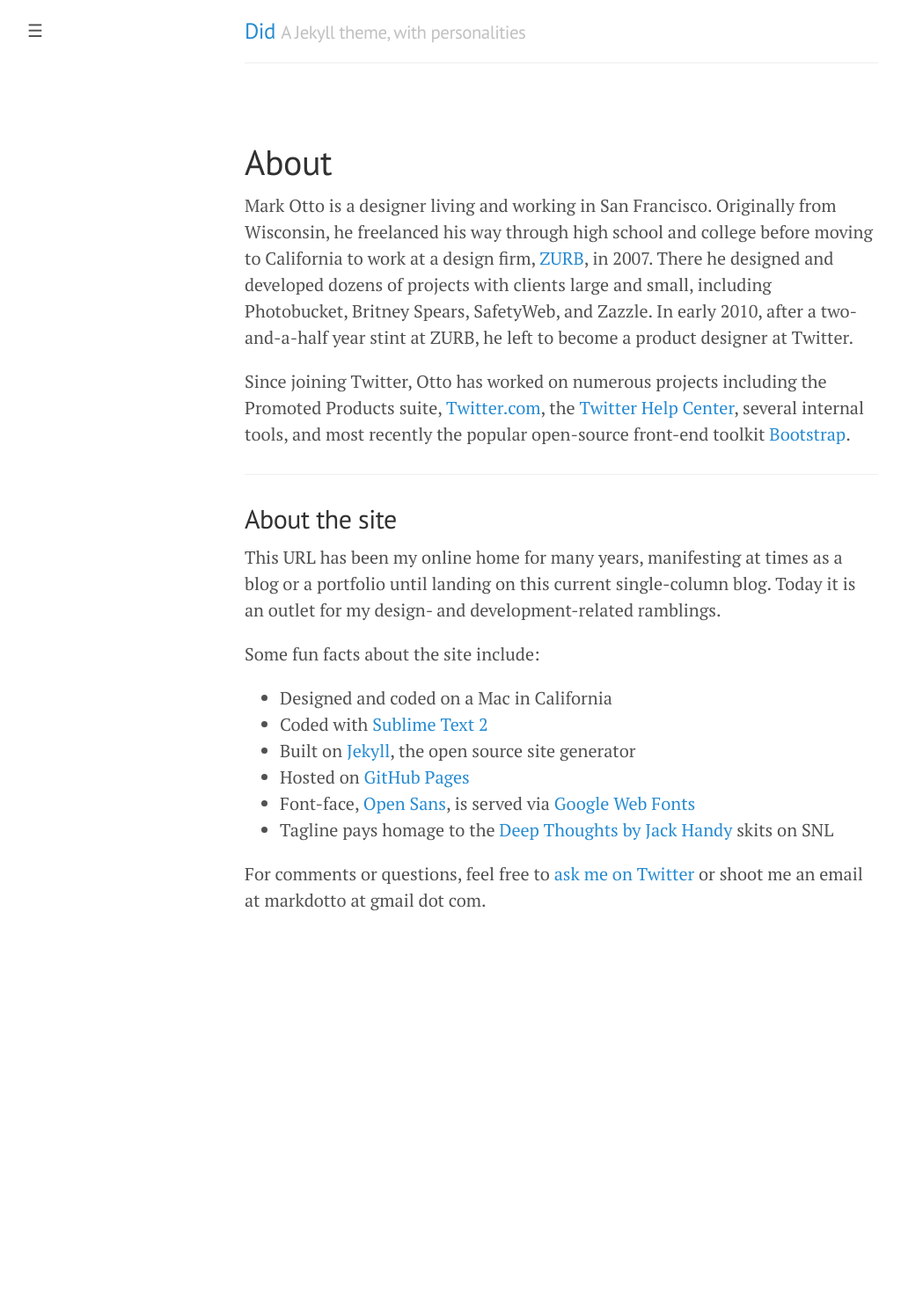
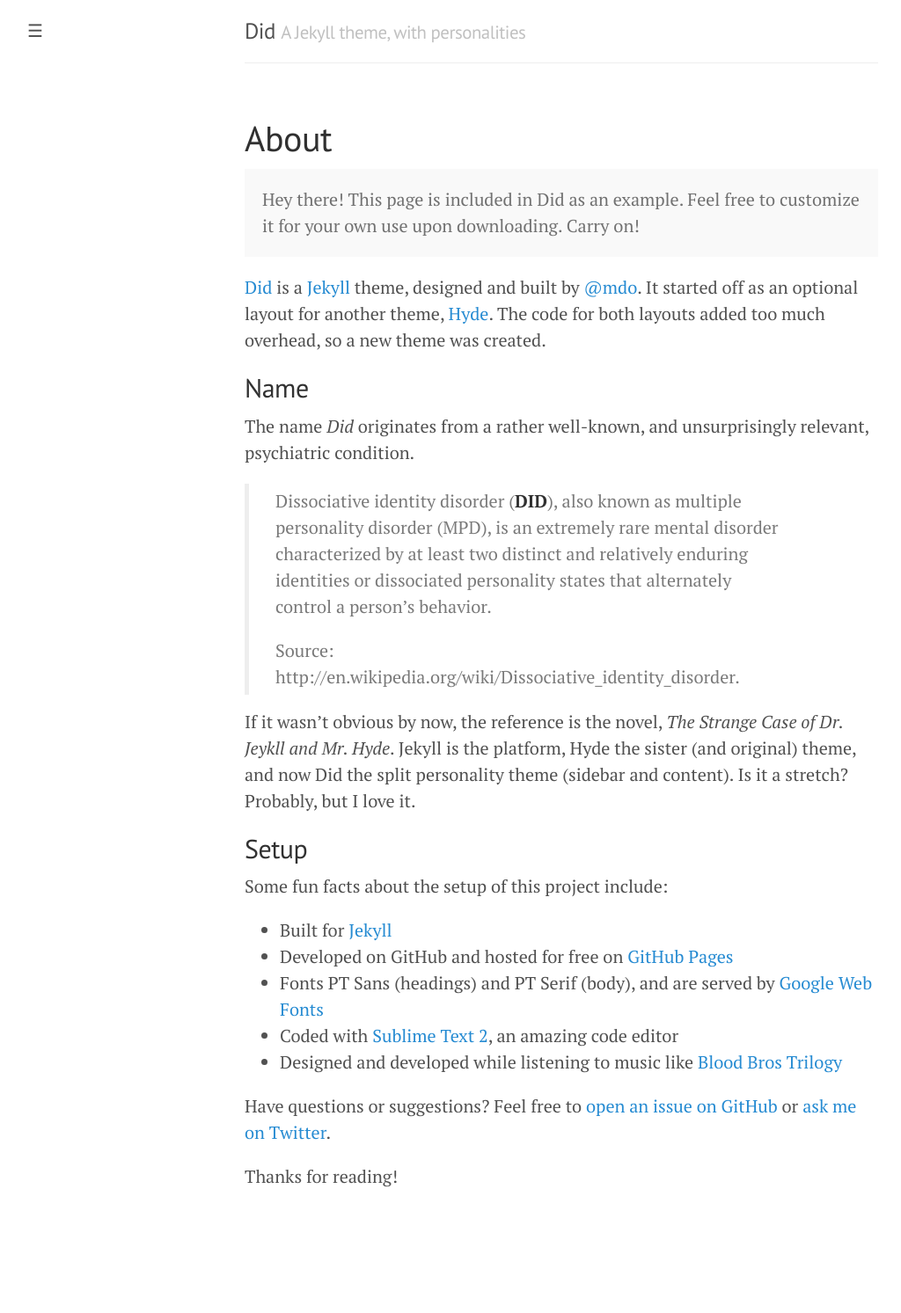
Before and after one commit to qiuyi943/qiuyi943.github.io, a Jekyll site: the page built from about.md, in a window 1280 px wide. Shown: the whole page at 88% size, without its empty margins (2-1026 px from the left). Built offline with Jekyll 4.4.1, drawn with Linux system fonts in a browser that asks for light colours; Markdown is read by kramdown in place of the engine named in the settings; before the commit the page ends 1119 px from its top, so only the background shows below that.

Commit message:
Rework included about page, and it's associated CSS

```diff
--- a/about.md
+++ b/about.md
@@ -1,28 +1,34 @@
 ---
-layout: default
+layout: page
 title: About
 ---
 
-<div class="page">
+<p class="message">
+  Hey there! This page is included in Did as an example. Feel free to customize it for your own use upon downloading. Carry on!
+</p>
 
-  <h1 class="page-title">About</h1>
+[Did](http://mdo.github.io/did) is a [Jekyll](http://jekyllrb.com) theme, designed and built by [@mdo](https://twitter.com/mdo). It started off as an optional layout for another theme, [Hyde](http://andhyde.com). The code for both layouts added too much overhead, so a new theme was created.
 
-  <p>Mark Otto is a designer living and working in San Francisco. Originally from Wisconsin, he freelanced his way through high school and college before moving to California to work at a design firm, <a href="http://zurb.com">ZURB</a>, in 2007. There he designed and developed dozens of projects with clients large and small, including Photobucket, Britney Spears, SafetyWeb, and Zazzle. In early 2010, after a two-and-a-half year stint at ZURB, he left to become a product designer at Twitter.</p>
-  <p>Since joining Twitter, Otto has worked on numerous projects including the Promoted Products suite, <a href="http://twitter.com">Twitter.com</a>, the <a href="http://support.twitter.com">Twitter Help Center</a>, several internal tools, and most recently the popular open-source front-end toolkit <a href="http://twitter.github.com/bootstrap/">Bootstrap</a>.</p>
+## Name
 
-  <hr>
+The name *Did* originates from a rather well-known, and unsurprisingly relevant, psychiatric condition.
 
-  <h2>About the site</h2>
-  <p>This URL has been my online home for many years, manifesting at times as a blog or a portfolio until landing on this current single-column blog. Today it is an outlet for my design- and development-related ramblings.</p>
-  <p>Some fun facts about the site include:</p>
-  <ul>
-    <li>Designed and coded on a Mac in California</li>
-    <li>Coded with <a href="http://sublimetext.org/2">Sublime Text 2</a></li>
-    <li>Built on <a href="http://jekyllrb.com/">Jekyll</a>, the open source site generator</li>
-    <li>Hosted on <a href="http://pages.github.com">GitHub Pages</a></li>
-    <li>Font-face, <a href="http://www.google.com/webfonts/specimen/Open+Sans">Open Sans</a>, is served via <a href="http://www.google.com/webfonts">Google Web Fonts</a></li>
-    <li>Tagline pays homage to the <a href="http://www.youtube.com/watch?v=hVPHXo6Jnt8">Deep Thoughts by Jack Handy</a> skits on SNL</li>
-  </ul>
-  <p>For comments or questions, feel free to <a href="http://twitter.com/mdo">ask me on Twitter</a> or shoot me an email at markdotto at gmail dot com.</p>
+> Dissociative identity disorder (<strong>DID</strong>), also known as multiple personality disorder (MPD), is an extremely rare mental disorder characterized by at least two distinct and relatively enduring identities or dissociated personality states that alternately control a person's behavior.
+>
+> Source: http://en.wikipedia.org/wiki/Dissociative_identity_disorder.
 
-</div>
+If it wasn't obvious by now, the reference is the novel, *The Strange Case of Dr. Jeykll and Mr. Hyde*. Jekyll is the platform, Hyde the sister (and original) theme, and now Did the split personality theme (sidebar and content). Is it a stretch? Probably, but I love it.
+
+## Setup
+
+Some fun facts about the setup of this project include:
+
+* Built for [Jekyll](http://jekyllrb.com)
+* Developed on GitHub and hosted for free on [GitHub Pages](https://pages.github.com)
+* Fonts PT Sans (headings) and PT Serif (body), and are served by [Google Web Fonts](http://www.google.com/webfonts)
+* Coded with [Sublime Text 2](http://sublimetext.org), an amazing code editor
+* Designed and developed while listening to music like [Blood Bros Trilogy](https://soundcloud.com/maddecent/sets/blood-bros-series)
+
+Have questions or suggestions? Feel free to [open an issue on GitHub](https://github.com/mdo/did/issues/new) or [ask me on Twitter](https://twitter.com/mdo).
+
+Thanks for reading!
--- a/public/css/did.css
+++ b/public/css/did.css
@@ -22,11 +22,11 @@
  *
  * Body resets
  * Custom type
+ * Messages
  * Container
  * Masthead
  * Sidebar
- * Posts
- * Error page
+ * Posts and pages
  * Pagination
  */
 
@@ -205,6 +205,21 @@
 
 
 /*
+ * Messages
+ *
+ * Show alert messages to users. You may add it to single elements like a `<p>`,
+ * or to a parent if there are multiple elements to show.
+ */
+
+.message {
+  margin-bottom: 1rem;
+  padding: 1rem;
+  color: #717171;
+  background-color: #f9f9f9;
+}
+
+
+/*
  * Containers
  *
  * The wrapper and container are used to position site content.
@@ -251,6 +266,9 @@
 .masthead-title {
   margin-top: 0;
   margin-bottom: 0;
+  color: #505050;
+}
+.masthead-title a {
   color: #505050;
 }
 .masthead-title small {
@@ -378,21 +396,24 @@
 
 
 /*
- * Posts
+ * Posts and pages
  *
- * Each post is wrapped in `.post`. Used on default and post layouts.
+ * Each post is wrapped in `.post` and is used on default and post layouts. Each
+ * page is wrapped in `.page` and is only used on the page layout.
  */
 
-/* Single post */
+.page,
 .post {
   margin-bottom: 4em;
 }
 
 /* Blog post or page title */
+.page-title,
 .post-title,
 .post-title a {
   color: #303030;
 }
+.page-title,
 .post-title {
   margin-top: 0;
 }
```
